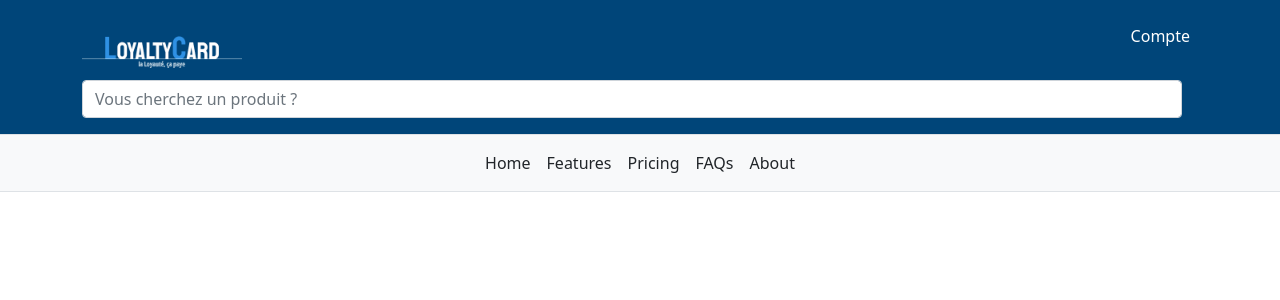
After one commit to TangVdv/Projet-Annuel, a PHP site: page /includes/header.php in a window 1280 px wide. The commit adds this page. Shown: the top 300 px of the page. Run offline with PHP 8.4, Linux system fonts and the light colour scheme.

Commit message:
Clean tree folder + implement header and footer

```diff
--- /dev/null
+++ b/includes/header.php
@@ -0,0 +1,43 @@
+<!DOCTYPE html>
+<html lang="fr" dir="ltr">
+  <head>
+    <meta charset="utf-8">
+    <link href="https://cdn.jsdelivr.net/npm/bootstrap@5.1.3/dist/css/bootstrap.min.css" rel="stylesheet" integrity="sha384-1BmE4kWBq78iYhFldvKuhfTAU6auU8tT94WrHftjDbrCEXSU1oBoqyl2QvZ6jIW3" crossorigin="anonymous">
+    <title>Header</title>
+    <style>
+      header {
+        background : #004579;
+      }
+    </style>
+  </head>
+  <body>
+
+    <header class="py-3 border-bottom">
+      <div class="container d-flex flex-wrap justify-content-center">
+        <a href="/" class="d-flex align-items-center mb-3 mb-lg-0 me-lg-auto text-dark text-decoration-none">
+          <img src="../img/logo_loyaltycard.png" width="40%">
+        </a>
+        <ul class="nav">
+          <li class="nav-item"><a href="#" class="nav-link text-white px-2">Compte</a></li>
+        </ul>
+        <form class="w-100 me-3">
+          <input type="search" class="form-control" placeholder="Vous cherchez un produit ?" aria-label="Search">
+        </form>
+      </div>
+    </header>
+
+    <nav class="py-2 bg-light border-bottom">
+      <div class="container d-flex flex-wrap justify-content-center">
+        <ul class="nav">
+          <li class="nav-item"><a href="#" class="nav-link link-dark px-2 active" aria-current="page">Home</a></li>
+          <li class="nav-item"><a href="#" class="nav-link link-dark px-2">Features</a></li>
+          <li class="nav-item"><a href="#" class="nav-link link-dark px-2">Pricing</a></li>
+          <li class="nav-item"><a href="#" class="nav-link link-dark px-2">FAQs</a></li>
+          <li class="nav-item"><a href="#" class="nav-link link-dark px-2">About</a></li>
+        </ul>
+
+      </div>
+    </nav>
+
+  </body>
+</html>
```
Also changed, not shown: panier/panier.php (renamed from panier.php, +6 -1 lines), image/products/gpu2.jpg (added), includes/footer.php (renamed from include/footer.php), panier/db_connection.php (renamed from db_connection.php).
